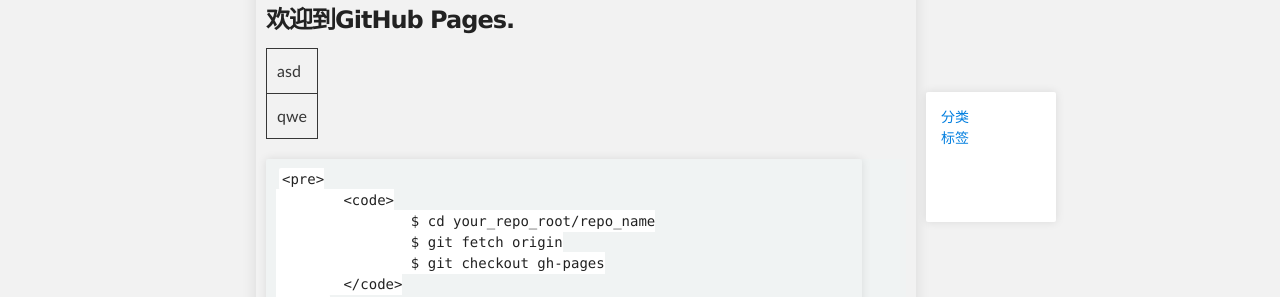
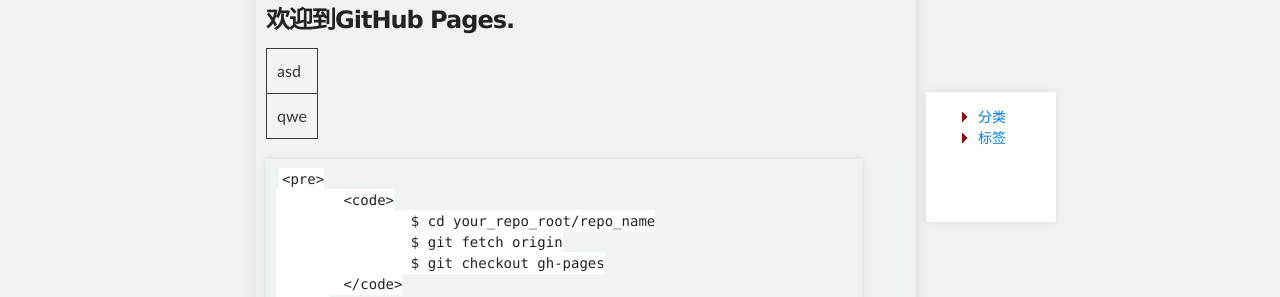
Before and after one commit to tonlog/tonlog.github.io, a Jekyll site: the page built from index.md, in a window 1280 px wide. Shown: the part 278-575 px from the top of the page. Built offline with Jekyll 4.4.1, drawn with Linux system fonts in a browser that asks for light colours; Markdown is read by kramdown in place of the engine named in the settings.

Commit message:
Update index.md

```diff
--- a/_layouts/index.md
+++ b/_layouts/index.md
@@ -4,8 +4,10 @@
 
 
 	<navig>
-		<a href="{{ site.baseurl }}cat.html">分类</a><br/>
-		<a href="{{ site.baseurl }}tag.html">标签</a><br/>
+		<ul>
+			<li><a href="{{ site.baseurl }}cat.html">分类</a><br/></li>
+			<li><a href="{{ site.baseurl }}tag.html">标签</a><br/></li>
+		</ul>
 	</navig>
 
 
```
